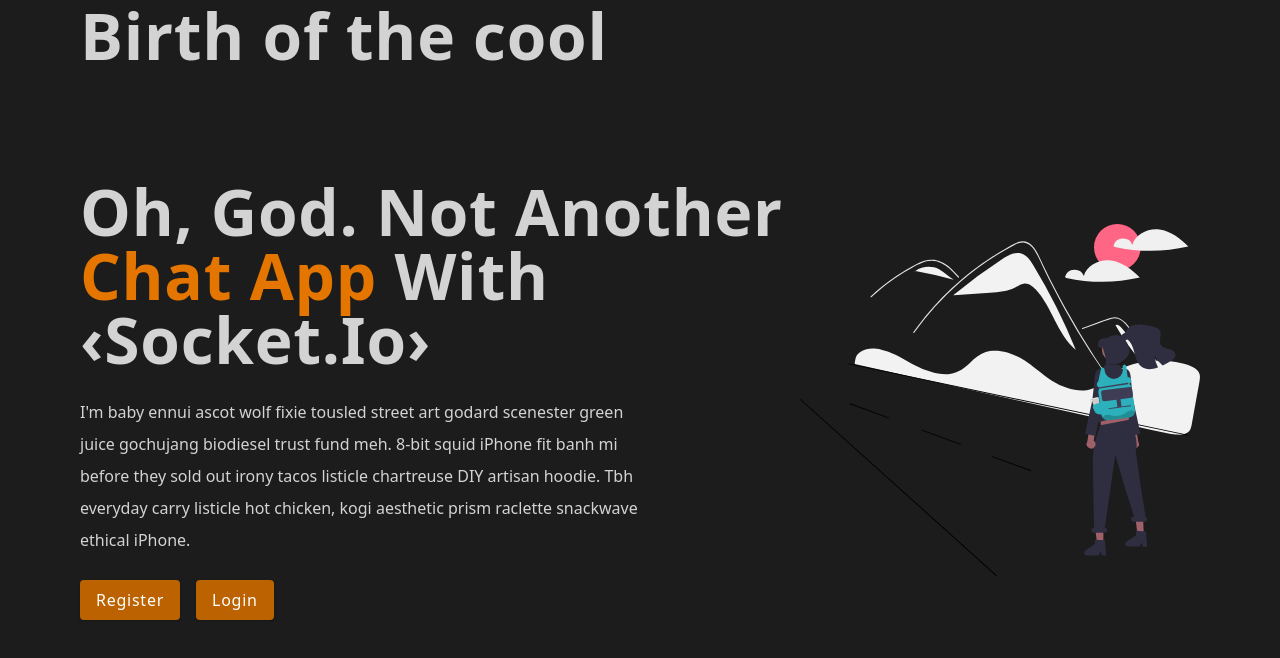
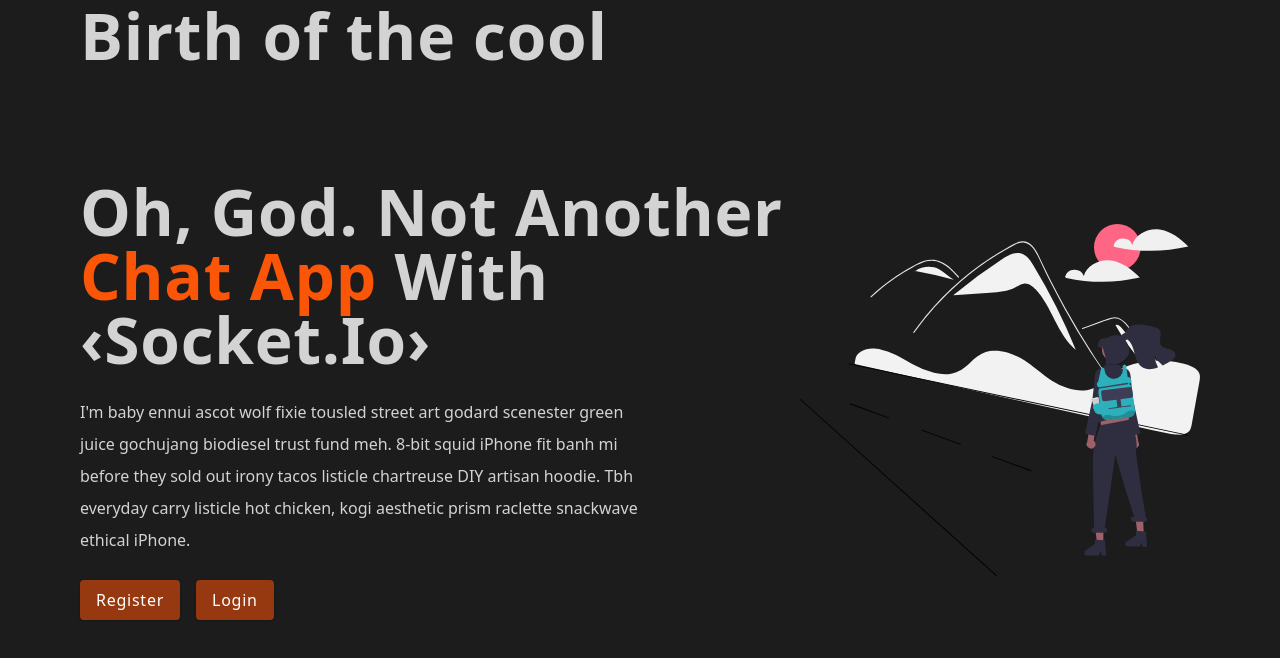
Before and after one commit to itsthevictor/socket-chat, a React (Vite) app in the folder client/: page / in a window 1280 px wide. Shown: the top 658 px of the page. Built offline with nearby package versions, Linux system fonts and the light colour scheme.

Commit message:
message controllers, root colors & tailwind

```diff
--- a/client/package.json
+++ b/client/package.json
@@ -26,10 +26,13 @@
     "@types/react": "^18.2.37",
     "@types/react-dom": "^18.2.15",
     "@vitejs/plugin-react": "^4.2.0",
+    "autoprefixer": "^10.4.20",
     "eslint": "^8.53.0",
     "eslint-plugin-react": "^7.33.2",
     "eslint-plugin-react-hooks": "^4.6.0",
     "eslint-plugin-react-refresh": "^0.4.5",
+    "postcss": "^8.5.3",
+    "tailwindcss": "^3.4.17",
     "vite": "^5.0.0"
   },
   "plugins": [
--- a/client/src/assets/wrappers/LandingPage.js
+++ b/client/src/assets/wrappers/LandingPage.js
@@ -28,7 +28,7 @@
     color: lightgrey;
 
     span {
-      color: rgb(228, 118, 0);
+      color: var(--primary-40);
     }
     margin-bottom: 1.5rem;
   }
--- a/client/src/assets/wrappers/RegisterAndLoginPage.js
+++ b/client/src/assets/wrappers/RegisterAndLoginPage.js
@@ -4,16 +4,25 @@
   min-height: 100vh;
   display: grid;
   align-items: center;
+  color: var(--dark-10);
 
   .logo {
     display: block;
     margin: 0 auto;
     margin-bottom: 1.38rem;
+    text-align: center;
+    color: var(--primary-45);
   }
 
   .form {
     max-width: 400px;
-    border-top: 5px solid var(--primary-500);
+    border-top: 5px solid var(--primary-50);
+    background: var(--dark-55);
+
+    input {
+      color: inherit;
+      border: 1px solid var(--dark-40);
+    }
   }
 
   h4 {
--- a/client/src/index.css
+++ b/client/src/index.css
@@ -1,4 +1,7 @@
 /* ============= GLOBAL CSS =============== */
+@tailwind base;
+@tailwind components;
+@tailwind utilities;
 
 *,
 ::after,
@@ -14,27 +17,41 @@
 
 :root {
   /* colors */
-  --primary-50: #e0fcff;
-  --primary-100: #bef8fd;
-  --primary-200: #87eaf2;
-  --primary-300: #54d1db;
-  --primary-400: #38bec9;
-  --primary-500: #2cb1bc;
-  --primary-600: #14919b;
-  --primary-700: #0e7c86;
-  --primary-800: #0a6c74;
-  --primary-900: #044e54;
+  --primary-0: #ffffff;
+  --primary-5: #ffebe0;
+  --primary-10: #ffd7c2;
+  --primary-15: #ffc3a4;
+  --primary-20: #ffaf87;
+  --primary-25: #ff9b6a;
+  --primary-30: #ff854e;
+  --primary-35: #ff6f30;
+  --primary-40: #fb5607;
+  --primary-45: #d94c0c;
+  --primary-50: #b7430f;
+  --primary-55: #973910;
+  --primary-60: #782f10;
+  --primary-65: #5a260f;
+  --primary-70: #3d1c0c;
+  --primary-75: #231207;
+  --primary-100: #000000;
 
-  /* --primary-50: #fff4ed;
-  --primary-100: #ffdec8;
-  --primary-200: #ffc8a4;
-  --primary-300: #ffb380;
-  --primary-400: #ffa86d;
-  --primary-500: #ff9249;
-  --primary-600: #ff8737;
-  --primary-700: #ff7c24;
-  --primary-800: #ff7112;
-  --primary-900: #ff6700; */
+  --dark-0: #ffffff;
+  --dark-5: #dfdfdf;
+  --dark-10: #c0c0c0;
+  --dark-15: #a1a1a1;
+  --dark-20: #848484;
+  --dark-25: #686868;
+  --dark-30: #4d4d4d;
+  --dark-35: #343434;
+  --dark-40: #1c1c1c;
+  --dark-45: #191919;
+  --dark-50: #171717;
+  --dark-55: #141414;
+  --dark-60: #111111;
+  --dark-65: #0e0e0e;
+  --dark-70: #090909;
+  --dark-75: #050505;
+  --dark-100: #000000;
 
   /* grey */
   --grey-50: #f8fafc;
@@ -81,7 +98,7 @@
   --dark-mode-bg-secondary-color: #3f3f3f;
   --dark-mode-text-secondary-color: var(--grey-300);
 
-  --background-color: var(--grey-50);
+  --background-color: var(--dark-40);
   --text-color: var(--grey-900);
   --background-secondary-color: var(--white);
   --text-secondary-color: var(--grey-500);
@@ -192,7 +209,7 @@
 .btn {
   cursor: pointer;
   color: var(--white);
-  background: rgb(188, 98, 1);
+  background: var(--primary-55);
   border: transparent;
   border-radius: var(--border-radius);
   letter-spacing: var(--letter-spacing);
@@ -203,7 +220,7 @@
   display: inline-block;
 }
 .btn:hover {
-  background: rgb(228, 118, 0);
+  background: var(--primary-45);
   box-shadow: var(--shadow-3);
 }
 .btn-hipster {
@@ -335,7 +352,7 @@
 /* BUTTONS AND BADGES */
 .pending {
   background: #fef3c7;
-  color: #f59e0b;
+  color: var(--primary-40);
 }
 
 .interview {
--- a/client/src/pages/Login.jsx
+++ b/client/src/pages/Login.jsx
@@ -47,7 +47,8 @@
   return (
     <Wrapper>
       <Form className="form" method="post">
-        <Logo />
+        {/* <Logo /> */}
+        <h1 className="logo">Chat App</h1>
         <h4>Login</h4>
         {errors?.msg && <p style={{ color: "red" }}>{errors.msg}</p>}
 
--- /dev/null
+++ b/client/tailwind.config.js
@@ -0,0 +1,8 @@
+/** @type {import('tailwindcss').Config} */
+export default {
+  content: ["./index.html", "./src/**/*.{js,ts,jsx,tsx}"],
+  theme: {
+    extend: {},
+  },
+  plugins: [],
+};
```
Also changed, not shown: 2 other files (tests, documents, lock files or other folders).
